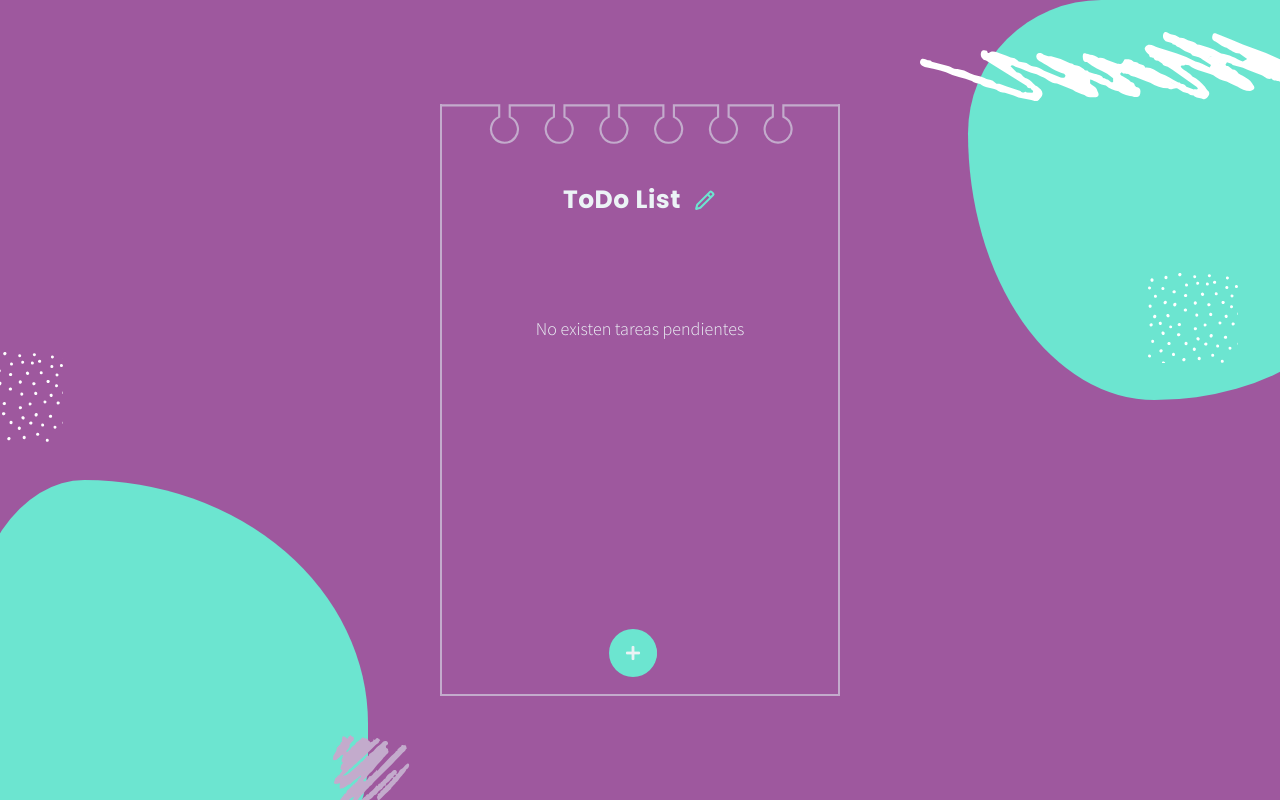
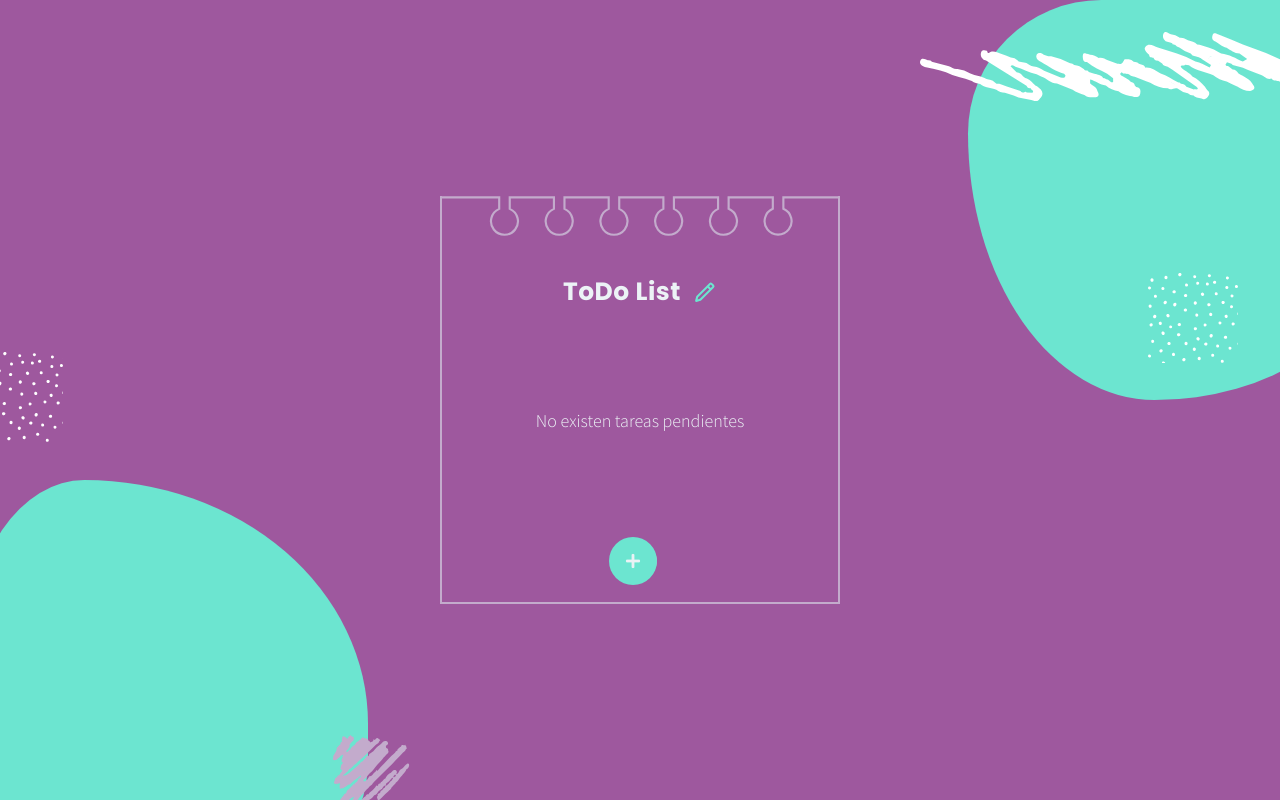
Before and after one commit to florxita/ToDoList, a React (Vite) app: page / in a window 1280 px wide. Built offline with nearby package versions, Linux system fonts and the light colour scheme.

Commit message:
Solucionado problema de scroll en msj

```diff
--- a/src/components/styles/Form.styled.js
+++ b/src/components/styles/Form.styled.js
@@ -6,8 +6,6 @@ export const FormContainer = styled.div`
   border-top: 0px;
   width: 25rem;
   max-width: 85vw;
-  height: 37rem;
-  max-height: 100%;
   display: flex;
   justify-content: flex-start;
   flex-direction: column;
--- a/src/components/styles/Input.styled.js
+++ b/src/components/styles/Input.styled.js
@@ -7,6 +7,7 @@ export const AddForm = styled.form`
   justify-content: right;
   align-items: center;
   bottom: 2rem;
+  margin: 2rem 0 0;
 
   button {
     background: ${({ theme }) => theme.colors.feature};
--- a/src/components/styles/Messaje.styled.js
+++ b/src/components/styles/Messaje.styled.js
@@ -3,13 +3,15 @@ import styled from "styled-components";
 export const ErrorBg = styled.div`
   width: 100vw;
   height: 100vh;
-  position: absolute;
+  height: -webkit-fill-available;
+  position: fixed;
   z-index: 101;
   background: ${({ theme }) => theme.colors.darkTransparent};
   display: flex;
   justify-content: center;
   align-items: center;
   text-align: center;
+  flex-grow: 1;
 `;
 
 export const Messaje = styled.div`
```
